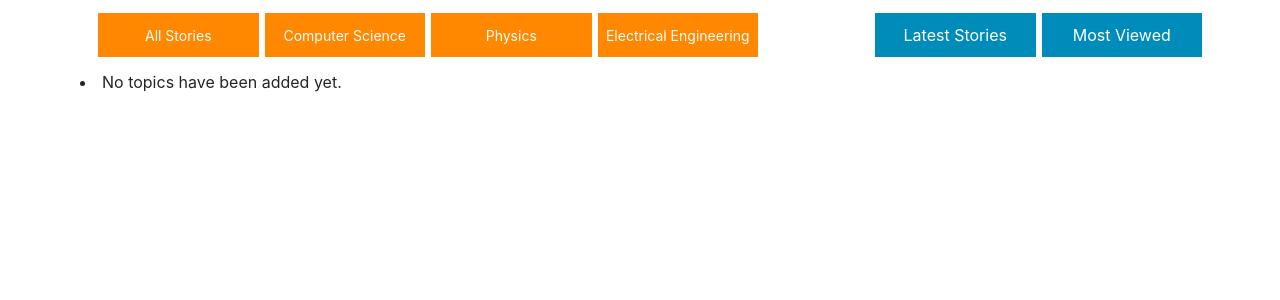
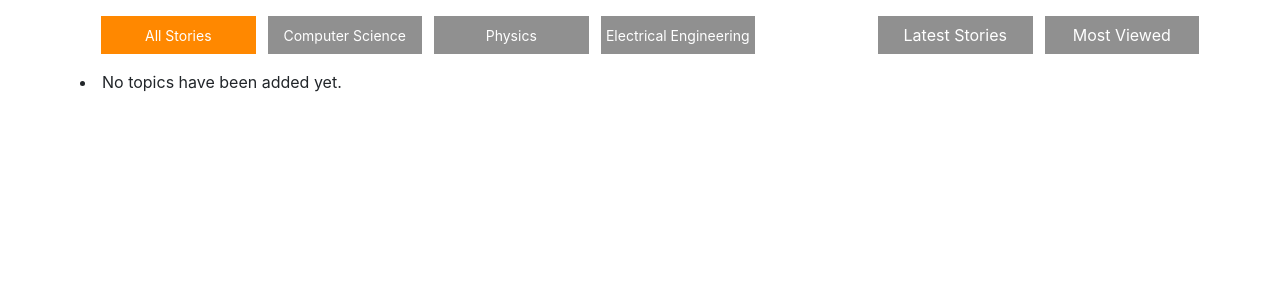
Before and after one commit to zhenxianglin/ResearchStory, a Django app: page /story/ in a window 1280 px wide. Shown: the part 56-356 px from the top of the page. Run offline with Django 3.2, Linux system fonts and the light colour scheme; data that the repository does not hold is empty; some libraries are stand-ins or nearby versions.

Commit message:
Merge branch 'front-end' of https://github.com/blastxiaol/ResearchStory into front-end
 Conflicts:
	Story/views.py

```diff
--- a/templates/story.html
+++ b/templates/story.html
@@ -111,8 +111,9 @@
         }
 
         .button2 {
-            background-color: #008CBA;
-            border: none;
+            background= #909090;
+            border-color: #008CBA;
+            border: solid;
             color: white;
             padding: 0px;
             text-align: center;
@@ -124,8 +125,9 @@
         }
 
         .button1 {
-            background-color: #ff8800;
-            border: none;
+            background= #909090;
+            border-color: #ff8800;
+            border: solid;
             color: white;
             padding: 0px;
             text-align: center;
@@ -141,22 +143,22 @@
     <div class="top">
         <div class="top_item">
             <a href="{% url 'Story:storyList' %}">
-                <button class="button1">All Stories</button>
+                <button class="button1" id="1">All Stories</button>
             </a>
         </div>
         <div class="top_item">
             <a href="{% url 'Story:storyListCategory' 'ComputerScience' %}">
-                <button class="button1">Computer Science</button>
+                <button class="button1" id="2">Computer Science</button>
             </a>
         </div>
         <div class="top_item">
             <a href="{% url 'Story:storyListCategory' 'Physics' %}">
-                <button class="button1">Physics</button>
+                <button class="button1" id="3">Physics</button>
             </a>
         </div>
         <div class="top_item">
             <a href="{% url 'Story:storyListCategory' 'ElectricalEngineering' %}">
-                <button class="button1">Electrical Engineering</button>
+                <button class="button1" id="4">Electrical Engineering</button>
             </a>
         </div>
 
@@ -164,12 +166,12 @@
         </div>
         <div class="top_item">
             <a id="latest_stories" href="{% url 'Story:storyListSortBy' 'time' %}">
-                <button class="button2">Latest Stories</button>
+                <button class="button2" id="5">Latest Stories</button>
             </a>
         </div>
         <div class="top_item">
             <a id="most_viewed" href="{% url 'Story:storyListSortBy' 'hot' %}">
-                <button class="button2">Most Viewed</button>
+                <button class="button2" id="6">Most Viewed</button>
             </a>
         </div>
     </div>
@@ -185,18 +187,50 @@
                     }
                     return(false);
                 }
+
+                function getSort() {
+                    var query = window.location.href;
+                    query = query.replace("_","/")
+                    var vars = query.split("/");
+                    for (var i=0;i<vars.length;i++) {
+                        var pair = vars[i].split("=");
+                        if(pair.length > 1 && pair[0] == 'sort_by'){return pair[1];}
+                    }
+                }
+
                 var c = getQueryString("category")
+                document.getElementById("1").style.background = "#ff8800";
+                document.getElementById("2").style.background = "#909090";
+                document.getElementById("3").style.background = "#909090";
+                document.getElementById("4").style.background = "#909090";
+                document.getElementById("5").style.background = "#909090";
+                document.getElementById("6").style.background = "#909090";
+
+                var d = getSort();
+                if(d == 'time') {
+                    document.getElementById("5").style.background = "#008CBA";
+                }
+                if(d == 'hot') {
+                    document.getElementById("6").style.background = "#008CBA";
+                }
+
                 if(c == 'ComputerScience') {
                     document.getElementById("latest_stories").href = "{% url 'Story:storyListCategorySortBy' 'ComputerScience' 'time' %}";
                     document.getElementById("most_viewed").href = "{% url 'Story:storyListCategorySortBy' 'ComputerScience' 'hot' %}";
+                    document.getElementById("2").style.background = "#ff8800";
+                    document.getElementById("1").style.background = "#909090";
                 }
                 if(c == 'Physics') {
                     document.getElementById("latest_stories").href = "{% url 'Story:storyListCategorySortBy' 'Physics' 'time' %}";
                     document.getElementById("most_viewed").href = "{% url 'Story:storyListCategorySortBy' 'Physics' 'hot' %}";
+                    document.getElementById("3").style.background = "#ff8800";
+                    document.getElementById("1").style.background = "#909090";
                 }
                 if(c == 'ElectricalEngineering') {
                     document.getElementById("latest_stories").href = "{% url 'Story:storyListCategorySortBy' 'ElectricalEngineering' 'time' %}";
                     document.getElementById("most_viewed").href = "{% url 'Story:storyListCategorySortBy' 'ElectricalEngineering' 'hot' %}";
+                    document.getElementById("4").style.background = "#ff8800";
+                    document.getElementById("1").style.background = "#909090";
                 }
         </script>
 
```
